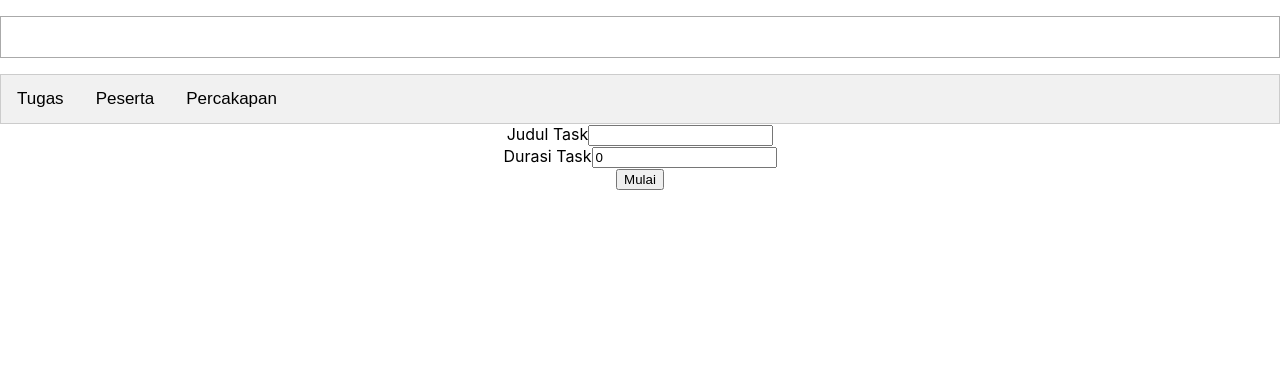
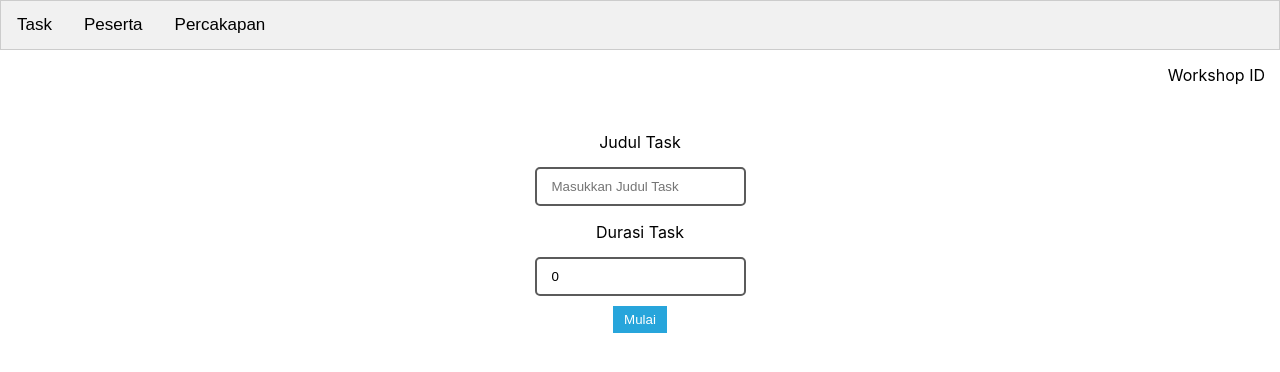
Before and after one commit to debbysa/pantaw-pemateri, a React (Create React App) app: page / in a window 1280 px wide. Shown: the top 372 px of the page. Built offline with nearby package versions, Linux system fonts and the light colour scheme; no server answers.

Commit message:
memisah styling menjadi komponen kecil

```diff
--- a/package.json
+++ b/package.json
@@ -6,6 +6,7 @@
     "axios": "^0.18.0",
     "react": "^16.8.6",
     "react-dom": "^16.8.6",
+    "react-router-dom": "^5.0.0",
     "react-scripts": "3.0.0",
     "socket.io-client": "^2.2.0",
     "styled-components": "^4.2.0"
--- a/src/App.css
+++ /dev/null
@@ -1,33 +0,0 @@
-.App {
-  text-align: center;
-}
-
-.App-logo {
-  animation: App-logo-spin infinite 20s linear;
-  height: 40vmin;
-  pointer-events: none;
-}
-
-.App-header {
-  background-color: #282c34;
-  min-height: 100vh;
-  display: flex;
-  flex-direction: column;
-  align-items: center;
-  justify-content: center;
-  font-size: calc(10px + 2vmin);
-  color: white;
-}
-
-.App-link {
-  color: #61dafb;
-}
-
-@keyframes App-logo-spin {
-  from {
-    transform: rotate(0deg);
-  }
-  to {
-    transform: rotate(360deg);
-  }
-}
--- a/src/App.js
+++ b/src/App.js
@@ -1,53 +1,20 @@
 import React, { Component } from "react";
-import socketIOClient from "socket.io-client";
 import axios from "axios";
-import "./App.css";
-import styled from "styled-components";
+import { BrowserRouter, Route } from "react-router-dom";
 
-const Title = styled.h1`
-      padding: 10
-      font-size: 1.5em
-      color: #226b80
-    `;
-const ParagraphId = styled.p`
-  text-align: right;
-  padding: 20px
-  border: 1px solid #aaa;
-`;
+import Navigation from "./components/Navigation";
+import WorkshopInfo from "./components/WorkshopInfo";
 
-const Tab = styled.div`
-    overflow: hidden
-    border: 1px solid #ccc
-    background-color: #f1f1f1
-    `;
-
-const TabButton = styled.button`
-  background-color: inherit
-    float: left
-    border: none
-    cursor: pointer
-    padding: 14px 16px
-    transition: 0.3s
-    font-size: 17px
-    &:hover {
-    background: #226b80;
-    color: white;
-  }
-`;
+import TaskPage from "./pages/TaskPage";
+import PesertaPage from "./pages/PesertaPage";
+import PercakapanPage from "./pages/PercakapanPage";
 
 class App extends Component {
-  socket = socketIOClient("http://localhost:3000");
-
   state = {
     workshop: {
       id_workshop: "",
       judul: "",
       deskripsi: ""
-    },
-    task: {
-      start: false,
-      judul: "",
-      durasi: 0
     }
   };
 
@@ -57,94 +24,16 @@ class App extends Component {
       .then(response => this.setState({ workshop: response.data }));
   }
 
-  toggleStart() {
-    const { task } = this.state;
-    task.start = !task.start;
-    this.setState({ task }, () => {
-      if (this.state.task.start) this.startTimer();
-      else this.stopTimer();
-    });
-  }
-
-  changeJudul(judul) {
-    const { task } = this.state;
-    task.judul = judul;
-    this.setState({ task });
-  }
-
-  changeDurasi(durasi) {
-    const { task } = this.state;
-    task.durasi = durasi;
-    this.setState({ task });
-  }
-
-  startTimer() {
-    this.timer = setInterval(() => {
-      if (this.state.task.durasi > 0) {
-        let { task } = this.state;
-        task.durasi--;
-        this.socket.emit("task", task);
-        this.setState({ task });
-      } else {
-        this.toggleStart();
-      }
-    }, 1000);
-  }
-
-  stopTimer() {
-    clearInterval(this.timer);
-    const { task } = this.state;
-    task.durasi = 0;
-    task.judul = "";
-    this.setState({ task });
-  }
-
   render() {
     return (
-      <div>
-        <Title>{this.state.workshop.judul}</Title>
-        <p>{this.state.workshop.deskripsi}</p>
-        <ParagraphId>{this.state.workshop.id_workshop}</ParagraphId>
+      <BrowserRouter>
+        <Navigation />
+        <WorkshopInfo workshop={this.state.workshop} />
 
-        <Tab>
-          <TabButton>Tugas</TabButton>
-          <TabButton>Peserta</TabButton>
-          <TabButton>Percakapan</TabButton>
-        </Tab>
-
-        {this.state.task.start ? (
-          <div align="center">
-            <p align="center">{this.state.task.judul}</p>
-            <p align="center">{this.state.task.durasi}</p>
-            <button onClick={() => this.toggleStart()}>Berhenti</button>
-          </div>
-        ) : (
-          <div align="center">
-            <div>
-              <label>
-                Judul Task
-                <input
-                  type="text"
-                  value={this.state.task.judul}
-                  onChange={event => this.changeJudul(event.target.value)}
-                />
-              </label>
-            </div>
-
-            <div>
-              <label>
-                Durasi Task
-                <input
-                  type="text"
-                  value={this.state.task.durasi}
-                  onChange={event => this.changeDurasi(event.target.value)}
-                />
-              </label>
-            </div>
-            <button onClick={() => this.toggleStart()}>Mulai</button>
-          </div>
-        )}
-      </div>
+        <Route path="/" exact component={TaskPage} />
+        <Route path="/peserta" component={PesertaPage} />
+        <Route path="/percakapan" component={PercakapanPage} />
+      </BrowserRouter>
     );
   }
 }
--- /dev/null
+++ b/src/components/Button/index.js
@@ -0,0 +1,20 @@
+import React, { Component } from "react";
+import styled from "styled-components";
+
+export default class Button extends Component {
+  render() {
+    return (
+      <StyledButton onClick={() => this.props.onClick()}>
+        {this.props.text}
+      </StyledButton>
+    );
+  }
+}
+
+const StyledButton = styled.button`
+  margin: 10px;
+  padding: 5px 10px;
+  border: solid 1px transparent;
+  background-color: #27a5db;
+  color: white;
+`;
--- /dev/null
+++ b/src/components/Navigation/index.js
@@ -0,0 +1,41 @@
+import React, { Component } from "react";
+import styled from "styled-components";
+import { Link } from "react-router-dom";
+
+export default class Navigation extends Component {
+  render() {
+    return (
+      <Nav>
+        <Link to="/">
+          <NavItem>Task</NavItem>
+        </Link>
+        <Link to="/peserta">
+          <NavItem>Peserta</NavItem>
+        </Link>
+        <Link to="/percakapan">
+          <NavItem>Percakapan</NavItem>
+        </Link>
+      </Nav>
+    );
+  }
+}
+
+const Nav = styled.div`
+  overflow: hidden;
+  border: 1px solid #ccc;
+  background-color: #f1f1f1;
+`;
+
+const NavItem = styled.button`
+  background-color: inherit;
+  float: left;
+  border: none;
+  cursor: pointer;
+  padding: 14px 16px;
+  transition: 0.3s;
+  font-size: 17px;
+  &:hover {
+    background: #226b80;
+    color: white;
+  }
+`;
--- /dev/null
+++ b/src/components/TextInput/index.js
@@ -0,0 +1,37 @@
+import React, { Component } from "react";
+import styled from "styled-components";
+
+export default class TextInput extends Component {
+  render() {
+    return (
+      <div>
+        <label>
+          <LabelText>{this.props.label}</LabelText>
+          <Input
+            type="text"
+            placeholder={`Masukkan ${this.props.label}`}
+            value={this.props.value}
+            onChange={event => this.props.onChange(event.target.value)}
+          />
+        </label>
+      </div>
+    );
+  }
+}
+
+const LabelText = styled.p`
+  margin-bottom: 15px;
+`;
+
+const Input = styled.input`
+  padding: 10px 15px;
+  border-radius: 5px;
+  border: solid 2px #5b5b5b;
+  outline: none;
+  transition: 0.5s;
+
+  &:focus {
+    border-color: #3d85ff;
+    transition: 0.5s;
+  }
+`;
--- /dev/null
+++ b/src/components/WorkshopInfo/index.js
@@ -0,0 +1,37 @@
+import React, { Component } from "react";
+import styled from "styled-components";
+
+export default class WorkshopInfo extends Component {
+  render() {
+    return (
+      <Container>
+        <div>
+          <Title>{this.props.workshop.judul}</Title>
+          <p>{this.props.workshop.deskripsi}</p>
+        </div>
+
+        <div>
+          Workshop ID
+          <TextID>{this.props.workshop.id_workshop}</TextID>
+        </div>
+      </Container>
+    );
+  }
+}
+
+const Container = styled.div`
+  display: flex;
+  justify-content: space-between;
+  padding: 15px;
+`;
+
+const Title = styled.h1`
+  padding: 10;
+  font-size: 1.5em;
+  color: #226b80;
+`;
+
+const TextID = styled.p`
+  font-weight: bold;
+  text-align: center;
+`;
--- /dev/null
+++ b/src/pages/PercakapanPage/index.js
@@ -0,0 +1,7 @@
+import React, { Component } from "react";
+
+export default class PercakapanPage extends Component {
+  render() {
+    return <div> Percakapan Page</div>;
+  }
+}
--- /dev/null
+++ b/src/pages/PesertaPage/index.js
@@ -0,0 +1,7 @@
+import React, { Component } from "react";
+
+export default class PesertaPage extends Component {
+  render() {
+    return <div> Peserta Page </div>;
+  }
+}
--- /dev/null
+++ b/src/pages/TaskPage/components/Task/index.js
@@ -0,0 +1,36 @@
+import React, { Component } from "react";
+import Button from "../../../../components/Button";
+
+export default class Task extends Component {
+  state = {
+    timer: this.props.task.durasi
+  };
+
+  componentDidMount() {
+    this.startTimer();
+  }
+
+  startTimer() {
+    this.timer = setInterval(() => {
+      if (this.state.timer > 0) {
+        let { timer } = this.state;
+        timer--;
+        this.props.onTick(timer);
+        this.setState({ timer });
+      } else {
+        clearInterval(this.timer);
+        this.props.onStop();
+      }
+    }, 1000);
+  }
+
+  render() {
+    return (
+      <div align="center">
+        <p align="center">{this.props.task.judul}</p>
+        <p align="center">{this.state.timer}</p>
+        <Button onClick={() => this.props.onStop()} text="Berhenti" />
+      </div>
+    );
+  }
+}
--- /dev/null
+++ b/src/pages/TaskPage/index.js
@@ -0,0 +1,68 @@
+import React, { Component } from "react";
+import Task from "./components/Task";
+import TextInput from "../../components/TextInput";
+import Button from "../../components/Button";
+
+import socketIOClient from "socket.io-client";
+
+export default class TaskPage extends Component {
+  state = {
+    task: {
+      start: false,
+      judul: "",
+      durasi: 0
+    }
+  };
+
+  socket = socketIOClient("http://localhost:3000");
+
+  changeJudul(judul) {
+    const { task } = this.state;
+    task.judul = judul;
+    this.setState({ task });
+  }
+
+  changeDurasi(durasi) {
+    const { task } = this.state;
+    task.durasi = durasi;
+    this.setState({ task });
+  }
+
+  toggleTask() {
+    const { task } = this.state;
+    task.start = !task.start;
+    this.setState({ task });
+  }
+
+  render() {
+    return (
+      <div>
+        {this.state.task.start ? (
+          <Task
+            task={this.state.task}
+            onStop={() => this.toggleTask()}
+            onTick={timer =>
+              this.socket.emit("task", { ...this.state.task, timer })
+            }
+          />
+        ) : (
+          <div align="center">
+            <TextInput
+              label="Judul Task"
+              value={this.state.task.judul}
+              onChange={value => this.changeJudul(value)}
+            />
+
+            <TextInput
+              label="Durasi Task"
+              value={this.state.task.durasi}
+              onChange={value => this.changeDurasi(value)}
+            />
+
+            <Button onClick={() => this.toggleTask()} text="Mulai" />
+          </div>
+        )}
+      </div>
+    );
+  }
+}
```
Also changed, not shown: 1 other file (tests, documents, lock files or other folders).
